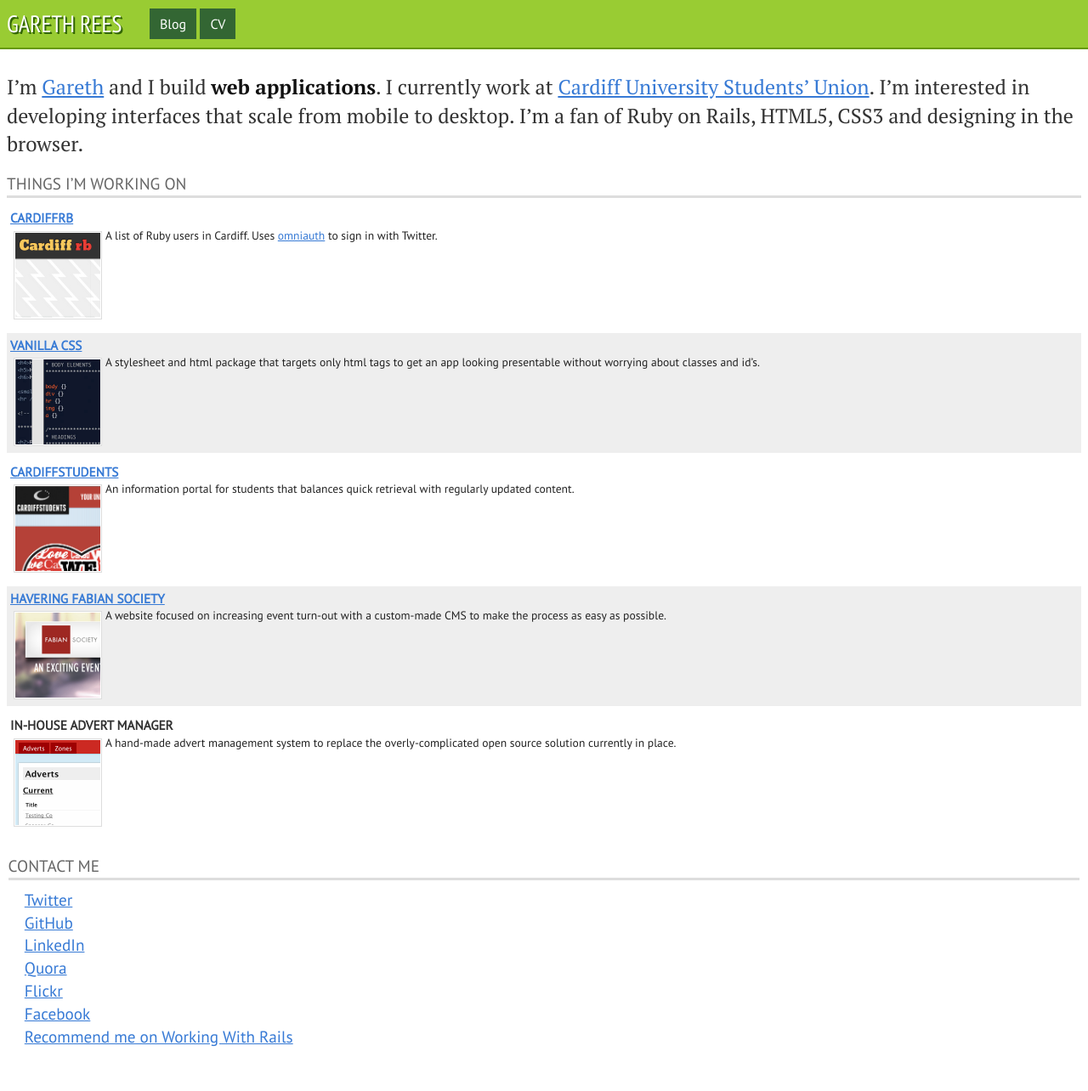
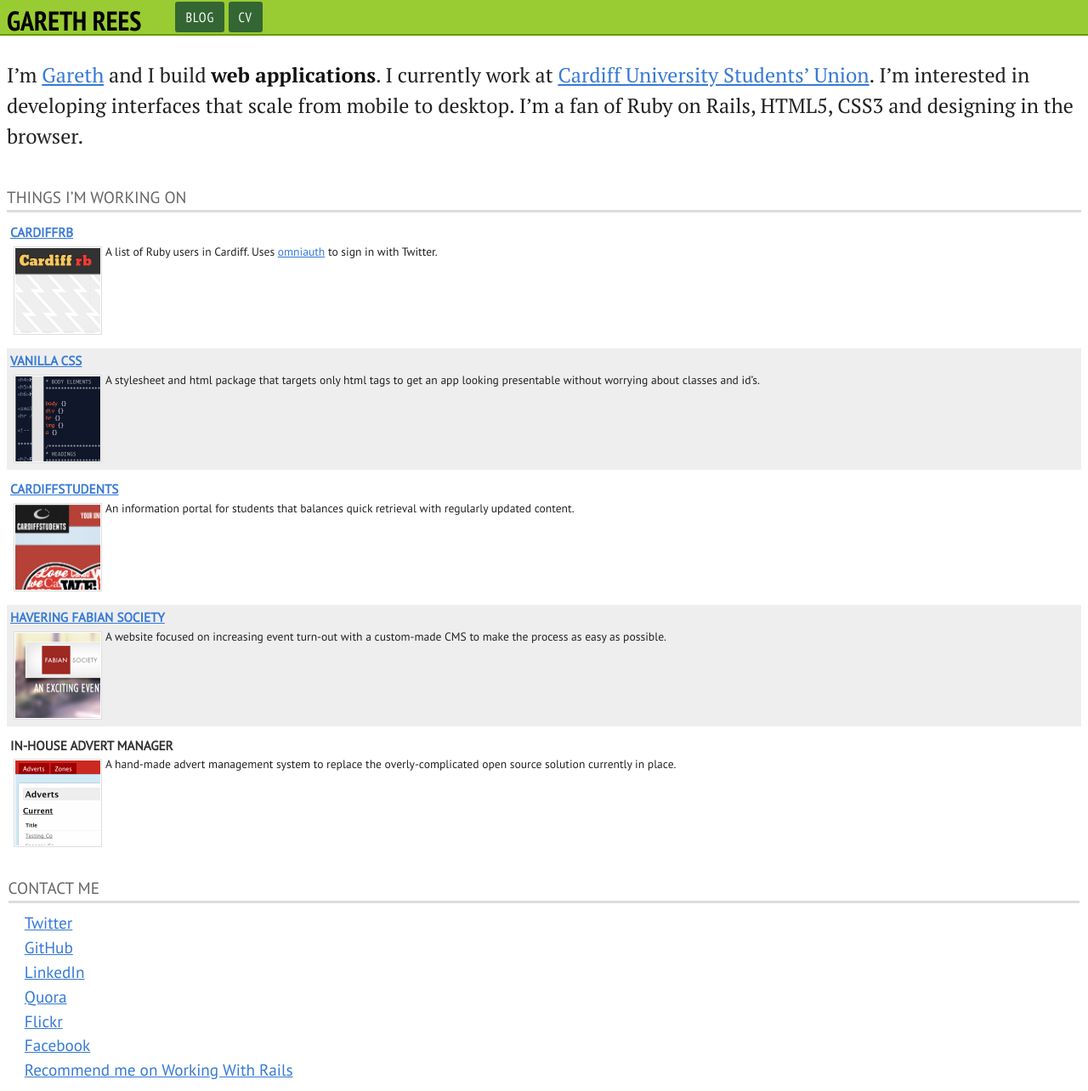
Before and after one commit to garethrees/garethrees.github.com, a Jekyll site: the page built from index.html, in a window 1280 px wide. Shown: the whole page at 85% size. Built offline with Jekyll 4.4.1, drawn with Linux system fonts in a browser that asks for light colours; nearby versions of some CDN libraries; before the commit the page ends 1243 px from its top, so only the background shows below that.

Commit message:
Stylesheets

```diff
--- a/stylesheets/application.css
+++ b/stylesheets/application.css
@@ -2,7 +2,12 @@
 	background:#fff;
 	color:#222;
 	font-family:"PT Sans", "PT Sans Narrow", "Lucida Grande";
-	line-height:1.4;
+	line-height:1.5;
+}
+
+p {
+	color:#222;
+	margin-bottom:1em;
 }
 
 /*--------------------------------------------------------------
@@ -13,29 +18,34 @@
 	background:#9C3;
 	border-bottom:2px solid #690;
 	margin-bottom:20px;
-	padding:0.5em;
+	padding:0 0.5em;
 	position:relative;
 }
 
 header h1 {
-	color:#FFF;
+	color:#000;
 	font-family:"PT Sans Narrow";
-	font-size:1.75em;
-	font-weight:normal;
-	height:40px;
-	margin:0 auto;
-	text-shadow:1px 1px 0 #360, 2px 2px 0 #360;
+	font-size:2em;
+	font-weight:bold;
+	height:20px;
+/*	margin:0 auto;*/
+	margin-right:40px;
 	text-transform:uppercase;
 
 	/* MEDIA QUERY */
 	float:left;
-	width:6em;
+/*	width:6em;*/
 
 }
 
 header h1 a {
-	color:#fff;
+	color:#000;
 	text-decoration:none;
+}
+header h1 a:hover,
+header h1 a:focus {
+	background:none;
+	color:#000;
 }
 
 header nav {
@@ -46,14 +56,19 @@
 }
 
 header nav li {
-	display:inline;
+	display:inline;height:40px;
+
 }
 
 header nav li a {
 	background:#363;
+	border-radius:3px;
 	color:#fff;
+	font-family:"PT Sans Narrow";
+	letter-spacing:1px;
 	padding:0.5em 0.75em;
 	text-decoration:none;
+	text-transform:uppercase;
 }
 header nav li a:visited,
 header nav li a:focus,
@@ -121,11 +136,20 @@
 }
 
 /*--------------------------------------------------------------
-* PROJECTS
+* BLOG
 *-------------------------------------------------------------*/
 
 section#blog {
 	padding:0.5em;
+}
+
+#posts {
+	margin-left:1em;
+}
+
+.posted-on {
+	color:#999;
+	font-size:0.85em;
 }
 
 section#blog > h1 {
@@ -134,6 +158,28 @@
 	font-size:1.2em;
 	margin-bottom:0.5em;
 	text-transform:uppercase;
+}
+
+
+.post {
+	margin-left:1em;
+}
+
+.post {
+	max-width:640px;
+}
+
+.post h2 {
+	color:#111;
+	font-size:2em;
+	text-transform:uppercase;
+}
+
+.post blockquote {
+	color:#666;
+	font-family:Georgia;
+	font-size:2em;
+	margin-left:1em;
 }
 
 /*--------------------------------------------------------------
```
